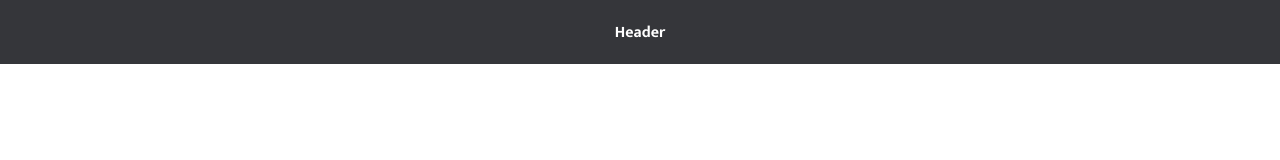
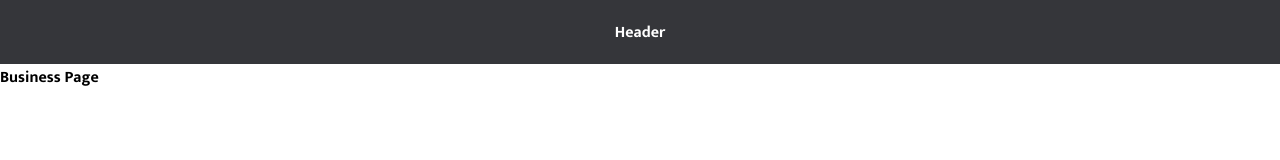
Before and after one commit to zalmuflahi/ClassPass-clone, a React (Vite) app in the folder client/: page /BusinessPage in a window 1280 px wide. Shown: the top 160 px of the page. Built offline with nearby package versions, Linux system fonts and the light colour scheme; a web font is replaced by a local one.

Commit message:
routing working

```diff
--- a/client/src/components/BusinessPage.jsx
+++ b/client/src/components/BusinessPage.jsx
@@ -1,6 +1,6 @@
 const BusinessPage = () => {
     return(
-        <div>
+        <div className="mainComponents">
             Business Page
         </div>
     )
--- a/client/src/components/HomeScreen.jsx
+++ b/client/src/components/HomeScreen.jsx
@@ -1,7 +1,9 @@
 const HomeScreen = () => {
     return(
-        <div className="HomeScreen">
-            Homescreen
+        <div className="mainComponents">
+            <div className="HomeScreen">
+                Homescreen
+            </div>
         </div>
     )
 }
--- a/client/src/components/Login.jsx
+++ b/client/src/components/Login.jsx
@@ -1,6 +1,6 @@
 const Login = () =>{
     return(
-        <div>
+        <div className="mainComponents">
             <hi>LOGIN PAGE</hi>
         </div>
     )
```
